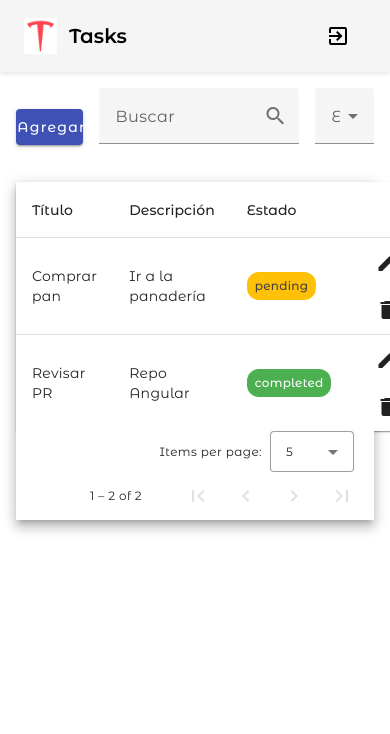
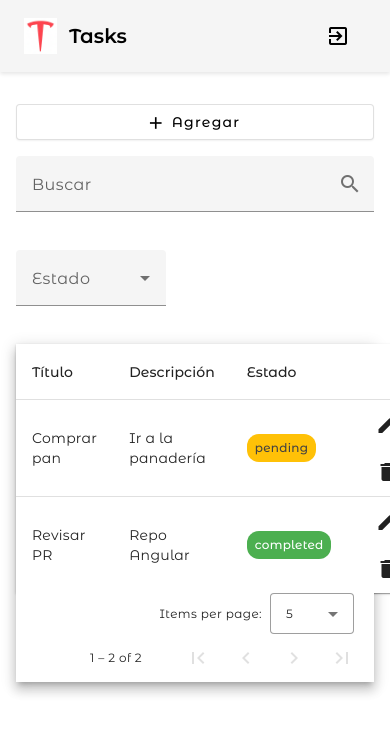
Before and after one commit to lordherald28/tasks-dashboard, an Angular app: page /tasks in a window 390 px wide. Shown: the top 734 px of the page. Built offline with nearby package versions, Linux system fonts and the light colour scheme; data requests are answered from the project's data file.

Commit message:
feat(task-list): update task list controls and styles for improved layout and responsiveness

```diff
--- a/src/app/features/tasks/pages/task-list/task-list.component.html
+++ b/src/app/features/tasks/pages/task-list/task-list.component.html
@@ -1,6 +1,6 @@
-<div class="toolbar-filter">
+<div class="controls">
   <!-- Boton agregar nueva tarea -->
-  <button mat-raised-button color="primary" routerLink="/tasks/new">
+  <button mat-stroked-button color="secundary" class="btn-ghost" routerLink="/tasks/new">
     <mat-icon>add</mat-icon>
     Agregar
   </button>
--- a/src/app/features/tasks/pages/task-list/task-list.component.scss
+++ b/src/app/features/tasks/pages/task-list/task-list.component.scss
@@ -1,4 +1,53 @@
-/* src/app/features/tasks/pages/task-list/task-list.component.scss */
+.controls {
+    display: grid;
+    grid-template-columns: auto 1fr auto;
+    gap: 16px;
+    align-items: center;
+    margin: 16px 0;
+}
+
+.btn-ghost {
+    /* gris suave, sin protagonismo */
+    background: #fff;
+    border-color: #e0e0e0;
+    color: #424242;
+    box-shadow: 0 1px 2px rgba(0, 0, 0, .06);
+    transition: background .15s, box-shadow .15s, transform .05s;
+
+    mat-icon {
+        margin-right: 8px;
+        font-size: 20px;
+    }
+
+    &:hover {
+        background: #f5f5f5;
+        box-shadow: 0 2px 6px rgba(0, 0, 0, .12);
+    }
+
+    &:active {
+        transform: translateY(1px);
+    }
+}
+
+.filter-input {
+    flex: 1;
+}
+
+.filter-select {
+    width: 180px;
+}
+
+@media (max-width:900px) {
+    .controls {
+        grid-template-columns: 1fr;
+    }
+
+    .filter-select {
+        width: 100%;
+    }
+}
+
+
 .toolbar {
     display: flex;
     gap: 12px;
```
